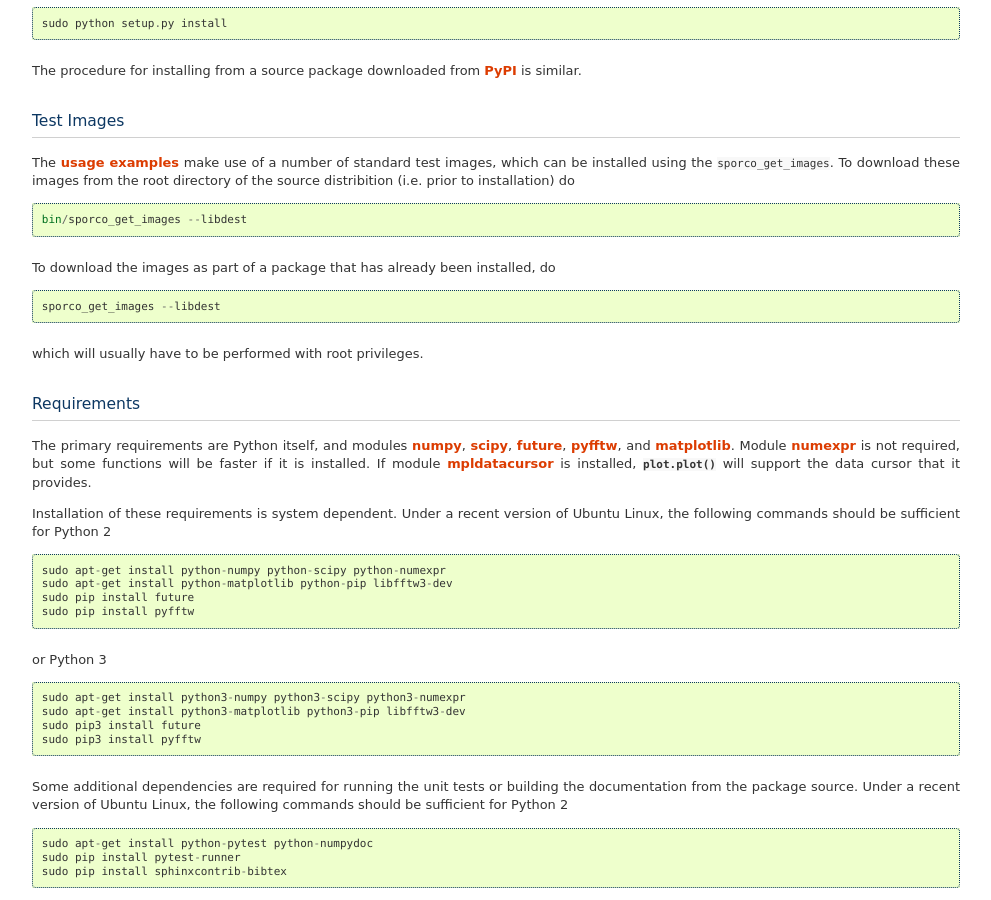
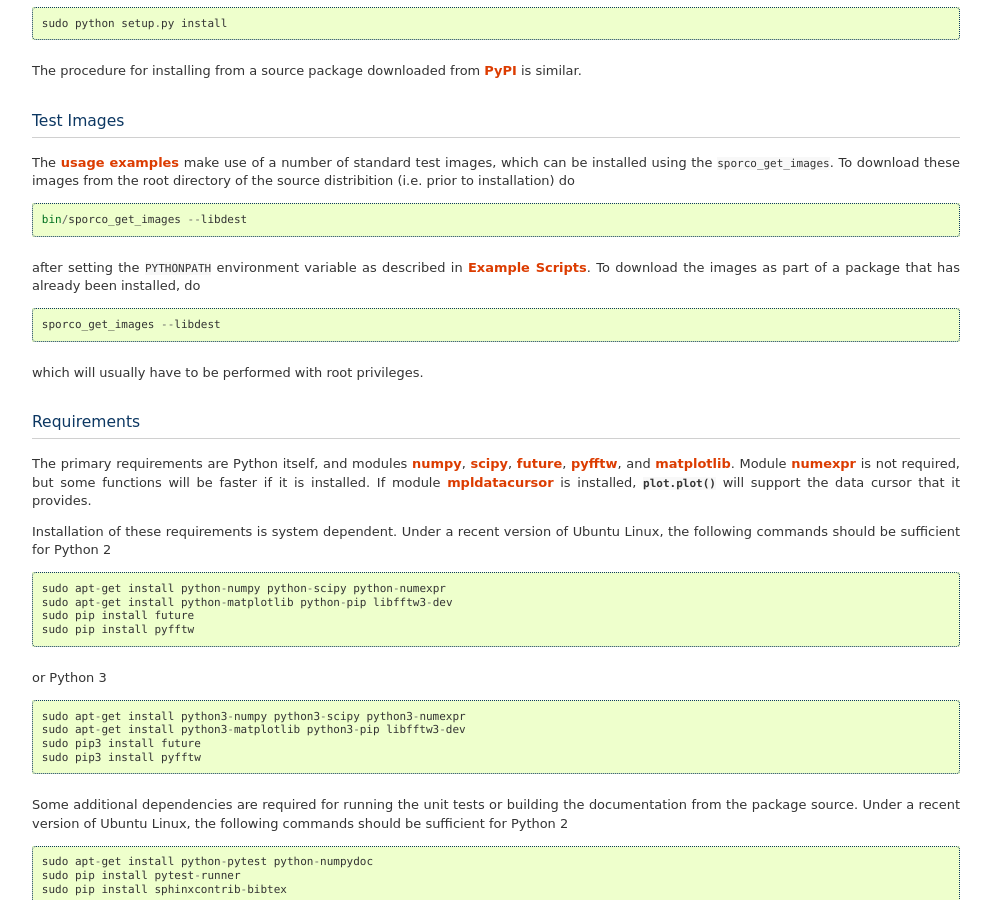
Before and after one commit to bwohlberg/sporco, a Sphinx documentation site: the page built from docs/source/install.rst, in a window 1280 px wide and 900 px high, scrolled down 530 px. Shown: the whole window, without its empty margins (144-1135 px from the left). Built offline with Sphinx 7.4.7, drawn with Linux system fonts in a browser that asks for light colours; pages that are not in the unit, such as notebooks, are missing from menus.

Commit message:
Docs improvements

```diff
--- a/docs/source/install.rst
+++ b/docs/source/install.rst
@@ -53,8 +53,9 @@ directory of the source distribition (i.e. prior to installation) do
 
    bin/sporco_get_images --libdest
 
-To download the images as part of a package that has already been
-installed, do
+after setting the ``PYTHONPATH`` environment variable as described in
+:ref:`example-scripts-section`.  To download the images as part of a
+package that has already been installed, do
 
 ::
 
--- a/docs/source/overview.rst
+++ b/docs/source/overview.rst
@@ -32,6 +32,7 @@ Usage of the package is illustrated in the following examples:
   <examples/demo_cbpdn_clr_cd>`
 
 
+.. _example-scripts-section:
 
 Example Scripts
 ^^^^^^^^^^^^^^^
```
